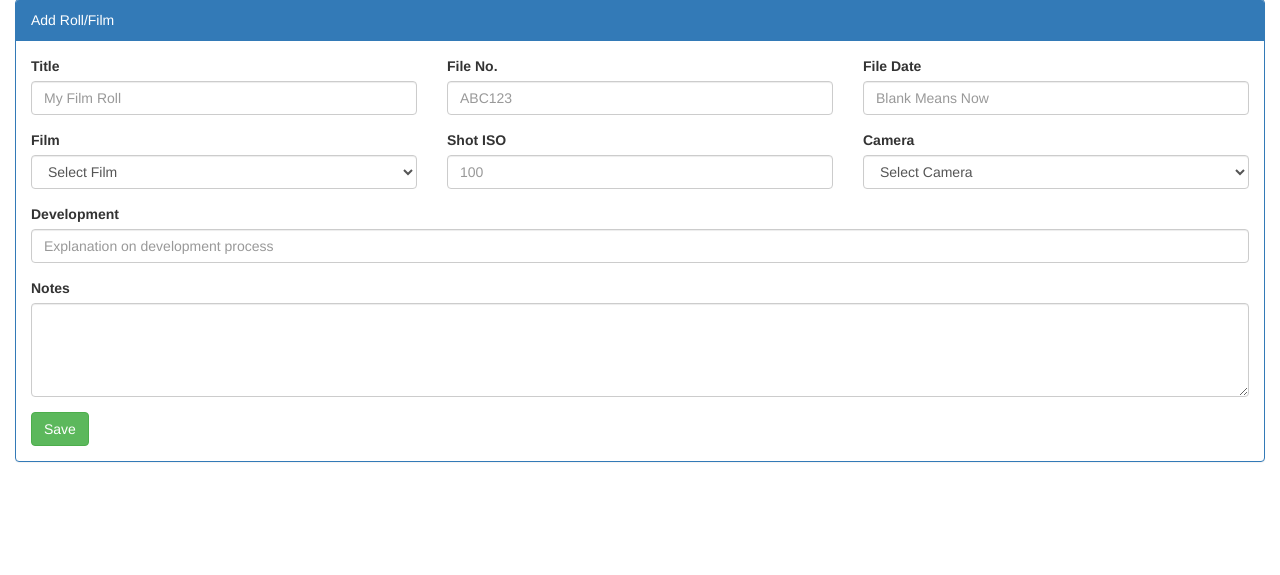
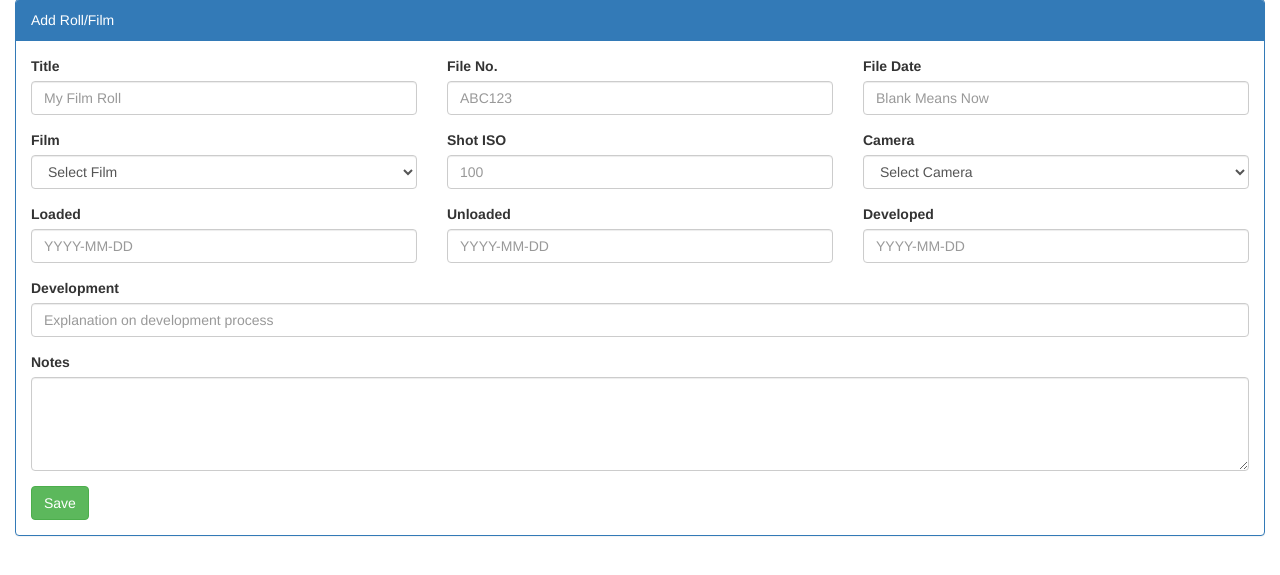
Before and after one commit to m00dawg/filmlog, a Flask app: template www/templates/project.html in a window 1280 px wide. Shown: the part 185-760 px from the top of the page. Run offline with Flask 2, Linux system fonts and the light colour scheme; the template is opened without the code that fills it, so the values that code supplies are empty; parts of the project's set-up code (start-up, migrations or seed data) failed here and were passed over; some libraries are stand-ins or nearby versions.

Commit message:
Added loaded/unloaded/developed dates

```diff
--- a/filmlog.sql
+++ b/filmlog.sql
@@ -50,6 +50,9 @@ CREATE TABLE Films (
     filmTypeID SMALLINT UNSIGNED NOT NULL,
     iso SMALLINT UNSIGNED NOT NULL,
     fileDate TIMESTAMP NOT NULL DEFAULT CURRENT_TIMESTAMP,
+    loaded TIMESTAMP NULL,
+    unloaded TIMESTAMP NULL,
+    developed TIMESTAMP NULL,
     fileNo varchar(32) NOT NULL,
     title varchar(64) NOT NULL,
     development varchar(128) NOT NULL,
--- a/www/app.py
+++ b/www/app.py
@@ -11,6 +11,7 @@ from sqlalchemy import Table, Column, Integer, String, Date, Enum, MetaData, For
 from sqlalchemy.dialects.mysql import INTEGER, SMALLINT
 from sqlalchemy.sql import select, text, func
 from datetime import date
+
 
 config = ConfigParser.ConfigParser()
 config.read(os.path.join(os.path.abspath(os.path.dirname(__file__)), 'config.ini'))
@@ -43,13 +44,25 @@ def projects():
 def project(projectID):
     if request.method == 'POST':
         fileDate = None
+        loaded = None
+        unloaded = None
+        developed = None
 
         if request.form['fileDate'] != '':
             fileDate = request.form['fileDate']
+        if request.form['loaded'] != '':
+            loaded = request.form['loaded']
+        if request.form['unloaded'] != '':
+            unloaded = request.form['unloaded']
+        if request.form['developed'] != '':
+            developed = request.form['developed']
 
         qry = text("""INSERT INTO Films
-            (projectID, cameraID, title, fileNo, fileDate, filmTypeID, iso, development, notes)
-            VALUES (:projectID, :cameraID, :title, UPPER(:fileNo), :fileDate, :filmTypeID, :iso, :development, :notes)""")
+            (projectID, cameraID, title, fileNo, fileDate, filmTypeID, iso,
+             loaded, unloaded, developed, development, notes)
+            VALUES (:projectID, :cameraID, :title, UPPER(:fileNo),
+                    :fileDate, :filmTypeID, :iso, :loaded, :unloaded,
+                    :developed, :development, :notes)""")
         result = engine.execute(qry,
             projectID = projectID,
             cameraID = request.form['camera'],
@@ -58,6 +71,9 @@ def project(projectID):
             fileDate = fileDate,
             filmTypeID = request.form['filmType'],
             iso = request.form['shotISO'],
+            loaded = loaded,
+            unloaded = unloaded,
+            developed = developed,
             development = request.form['development'],
             notes = request.form['notes'])
 
@@ -135,7 +151,8 @@ def film(projectID, filmID):
     qry = text("""SELECT filmID, Films.projectID, Projects.name AS project, brand,
         FilmTypes.name AS filmName, FilmTypes.iso AS filmISO,
         Films.iso AS shotISO, fileNo, fileDate, filmSize, title,
-        development, Cameras.name AS camera, Cameras.cameraID AS cameraID, notes
+        loaded, unloaded, developed, development, Cameras.name AS camera,
+        Cameras.cameraID AS cameraID, notes
         FROM Films
         JOIN Projects ON Projects.projectID = Films.projectID
         JOIN FilmTypes ON FilmTypes.filmTypeID = Films.filmTypeID
@@ -212,3 +229,10 @@ def cameras():
 # Functions
 def result_to_dict(result):
     return [dict(row) for row in result]
+
+@app.template_filter('to_date')
+def _jinja2_filter_date(date, fmt=None):
+    if date is None:
+        return 'Unknown'
+    format='%Y-%m-%d'
+    return date.strftime(format)
--- a/www/templates/project.html
+++ b/www/templates/project.html
@@ -15,7 +15,7 @@
           <tr>
               <td><a href="/projects/{{ project.projectID }}/films/{{ film.filmID }}">{{ film.title }}</a></td>
               <td>{{ film.fileNo }}</td>
-              <td>{{ film.fileDate }}</td>
+              <td>{{ film.fileDate|to_date }}</td>
           </tr>
       {% endfor %}
     </table>
@@ -66,6 +66,20 @@
           </div>
         </div>
         <div class="form-group">
+          <div class="col-sm-4">
+              <label>Loaded</label>
+              <input type="text" class="form-control" placeholder="YYYY-MM-DD" name="loaded" aria-describedby="Loaded On">
+          </div>
+          <div class="col-sm-4">
+              <label>Unloaded</label>
+              <input type="text" class="form-control" placeholder="YYYY-MM-DD" name="unloaded" aria-describedby="Unloaded On">
+          </div>
+          <div class="col-sm-4">
+              <label>Developed</label>
+              <input type="text" class="form-control" placeholder="YYYY-MM-DD" name="developed" aria-describedby="Developed On">
+          </div>
+        </div>
+        <div class="form-group">
           <div class="col-sm-12">
             <label>Development</label>
             <input type="text" class="form-control" placeholder="Explanation on development process" name="development" aria-describedby="Development">
```
Also changed, not shown: www/templates/film-print.html (+6 -1 lines), www/templates/film.html (+6 -1 lines).
